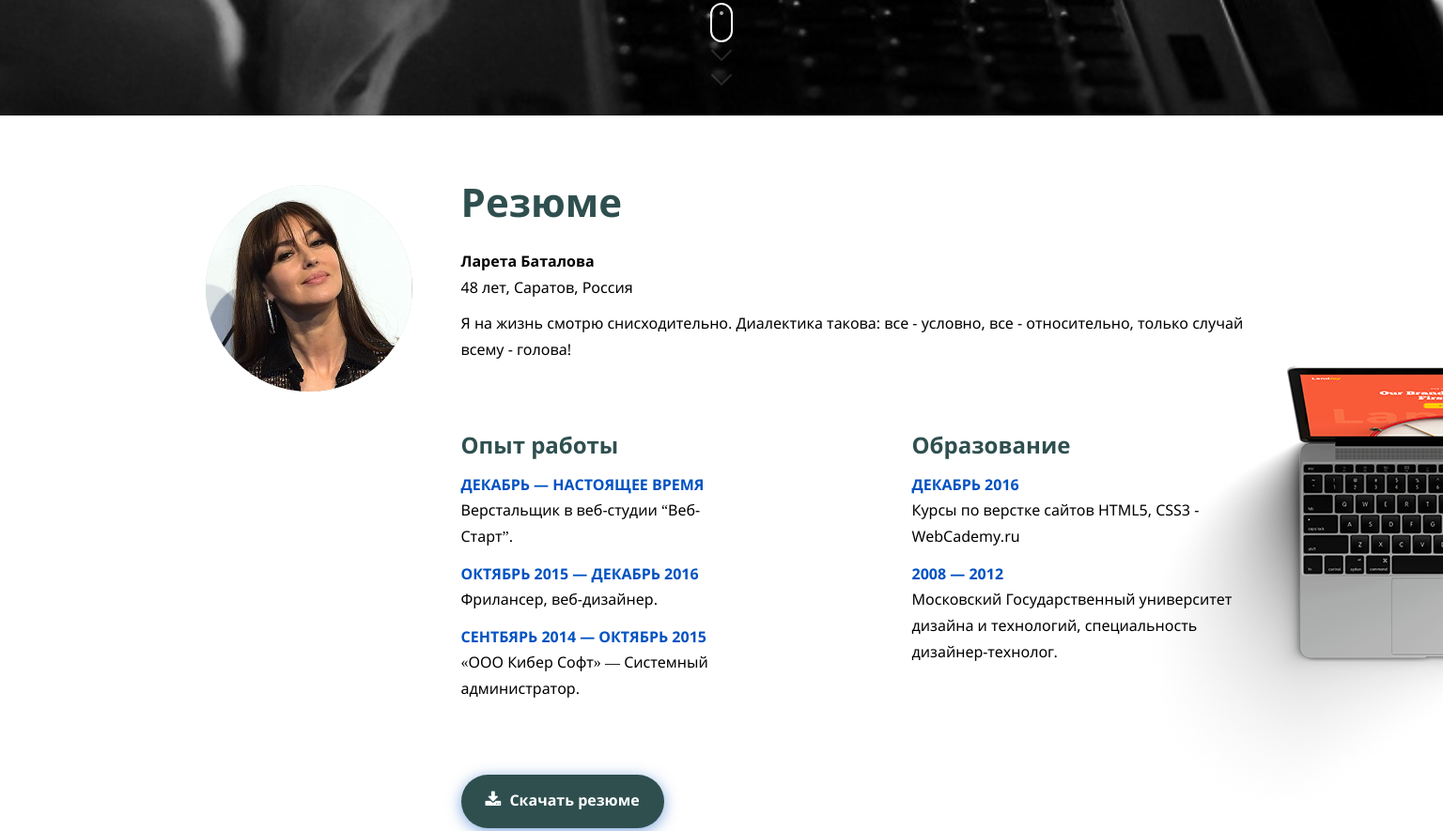
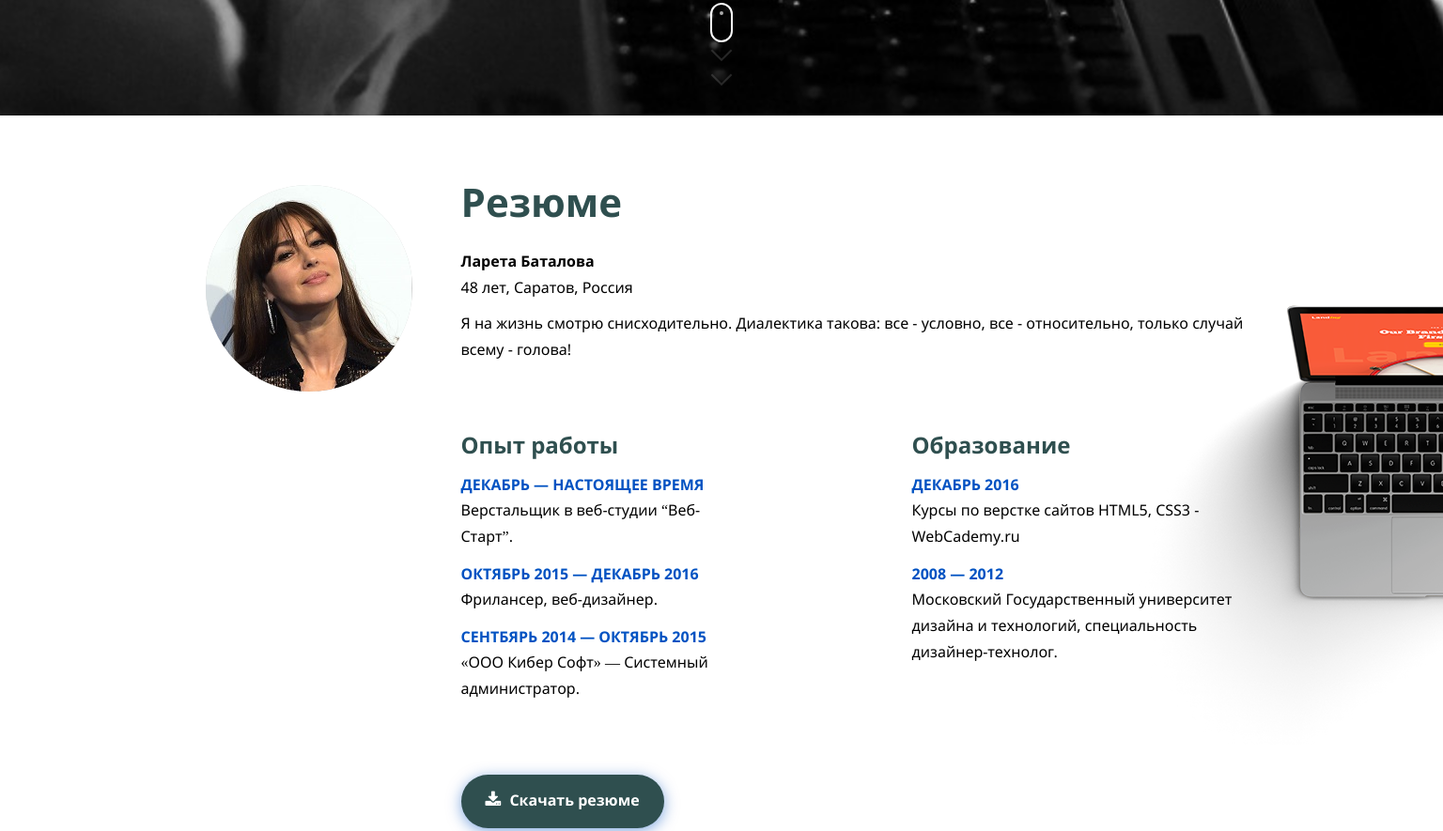
Before and after one commit to Lareta064/Portfolio_L, a plain HTML site: page docs/index.html in a window 1536 px wide. Shown: the part 677-1562 px from the top of the page at 94% size. Drawn offline with nearby package versions, Linux system fonts and the light colour scheme.

Commit message:
portfolio-7

```diff
--- a/docs/less/section/_resume.less
+++ b/docs/less/section/_resume.less
@@ -1,7 +1,7 @@
 .resume {
    @media (min-width: 1500px) {
   background-image: url("../img/bg/laptop.png");
-  background-position: right 70%;
+  background-position: right 53%;
   background-repeat: no-repeat;}
 
 }
```
Also changed, not shown: docs/index.html (+2 -1 lines), docs/css/main.css.
